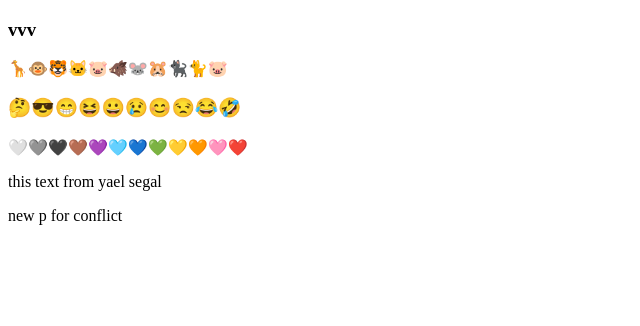
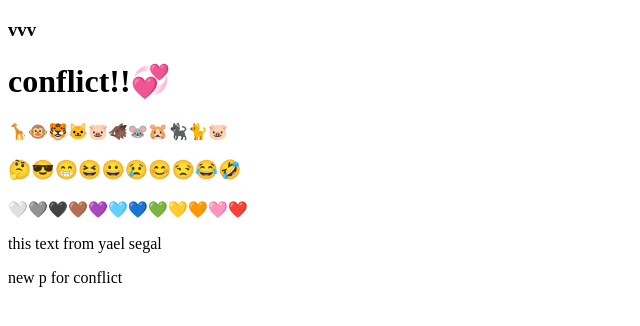
Before and after one commit to yael6679/ex5-6, a plain HTML site: page index.html in a window 1280 px wide. Shown: the whole page, without its empty margins (0-640 px from the left). Drawn offline with Linux system fonts and the light colour scheme.

Commit message:
conflict3

```diff
--- a/index.html
+++ b/index.html
@@ -8,6 +8,7 @@
 </head>
 <body>
     <h3>vvv</h3>
+    <h1>conflict!!💞</h1>
     <div>🦒🐵🐯🐱🐷🐗🐭🐹🐈‍⬛🐈🐷</div>
     <h3>🤔😎😁😆😀😢😊😒😂🤣</h3>
     <p>🤍🩶🖤🤎💜🩵💙💚💛🧡🩷❤️</p>
```
